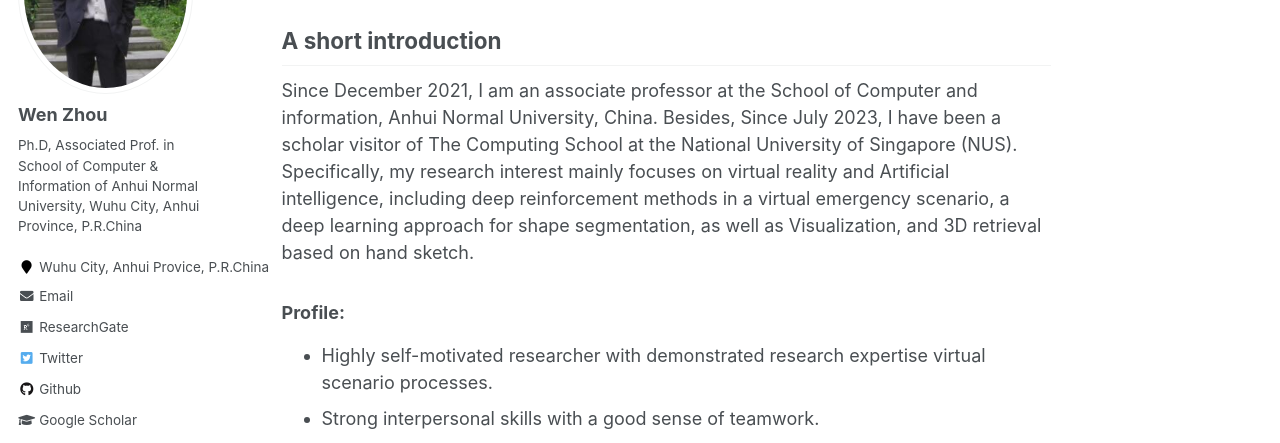
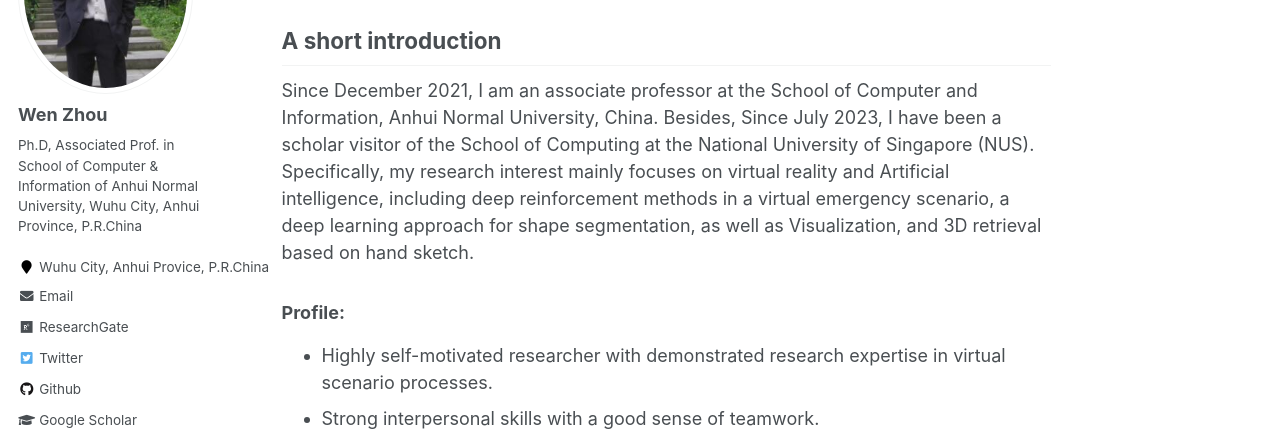
Before and after one commit to zhouwen327/zhouwen327.github.io, a Jekyll site: the page built from _pages/about.md, in a window 1280 px wide and 900 px high. Shown: the part 225-668 px from the top of the window. Built offline with Jekyll 4.4.1, drawn with Linux system fonts in a browser that asks for light colours; some web fonts are replaced.

```diff
--- a/_pages/about.md
+++ b/_pages/about.md
@@ -12,10 +12,10 @@ redirect_from:
 This is Wen Zhou's personal [homepage](https://zhouwen327.github.io/).
 
 ## A short introduction
-Since December 2021, I am an associate professor at the School of Computer and information, Anhui Normal University, China. Besides, Since July 2023, I have been a scholar visitor of The Computing School at the National University of Singapore (NUS). Specifically, my research interest mainly focuses on virtual reality and Artificial intelligence, including deep reinforcement methods in a virtual emergency scenario, a deep learning approach for shape segmentation, as well as Visualization, and 3D retrieval based on hand sketch.
+Since December 2021, I am an associate professor at the School of Computer and Information, Anhui Normal University, China. Besides, Since July 2023, I have been a scholar visitor of the School of Computing at the National University of Singapore (NUS). Specifically, my research interest mainly focuses on virtual reality and Artificial intelligence, including deep reinforcement methods in a virtual emergency scenario, a deep learning approach for shape segmentation, as well as Visualization, and 3D retrieval based on hand sketch.
 
 ### Profile:
-* Highly self-motivated researcher with demonstrated research expertise virtual scenario processes.
+* Highly self-motivated researcher with demonstrated research expertise in virtual scenario processes.
 * Strong interpersonal skills with a good sense of teamwork.
 * Programming Skills: Python, C/C++, and Java in both Unix and Windows environments.
 * Rich experience in 3D modeling and retrieval.
```
